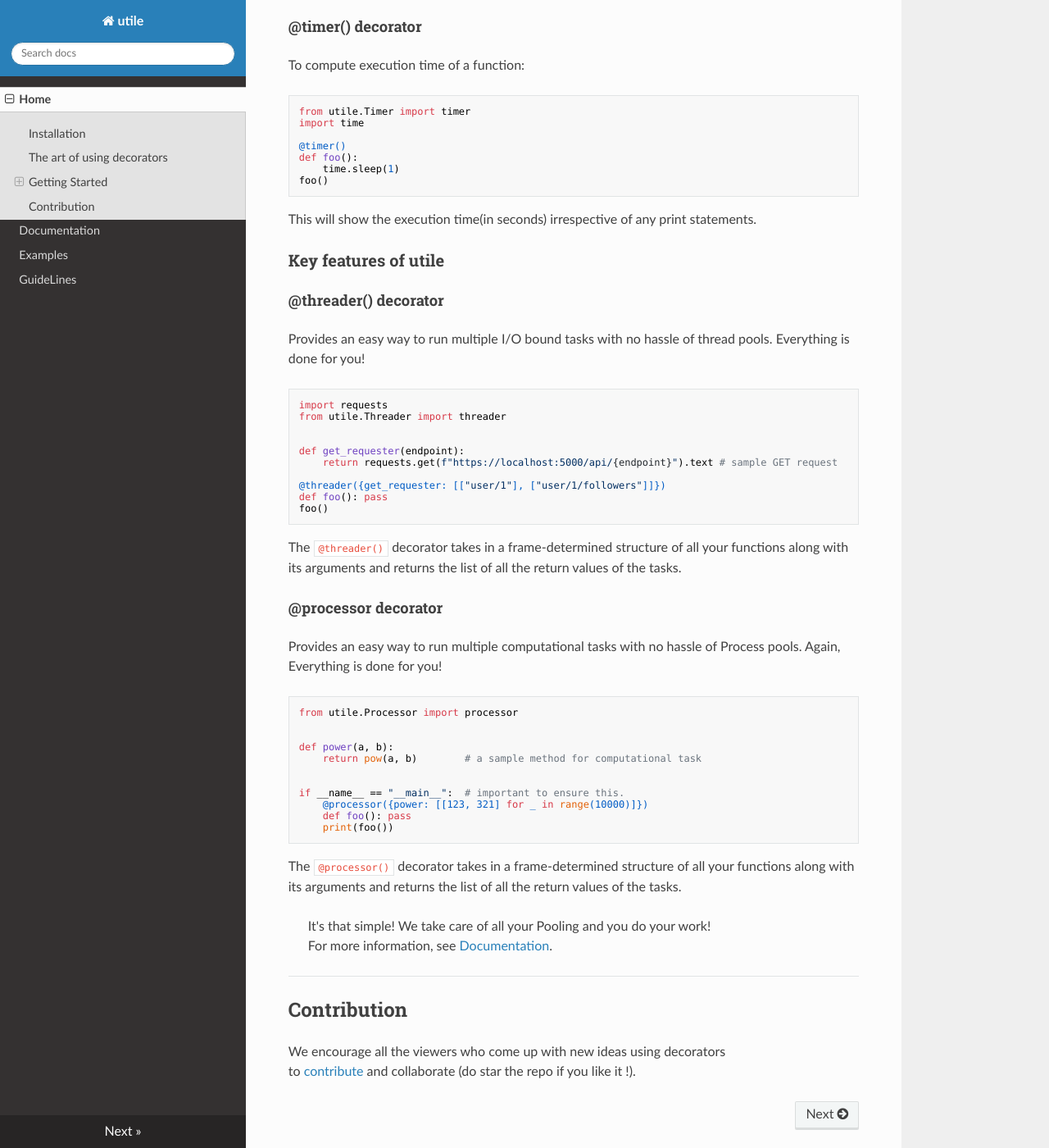
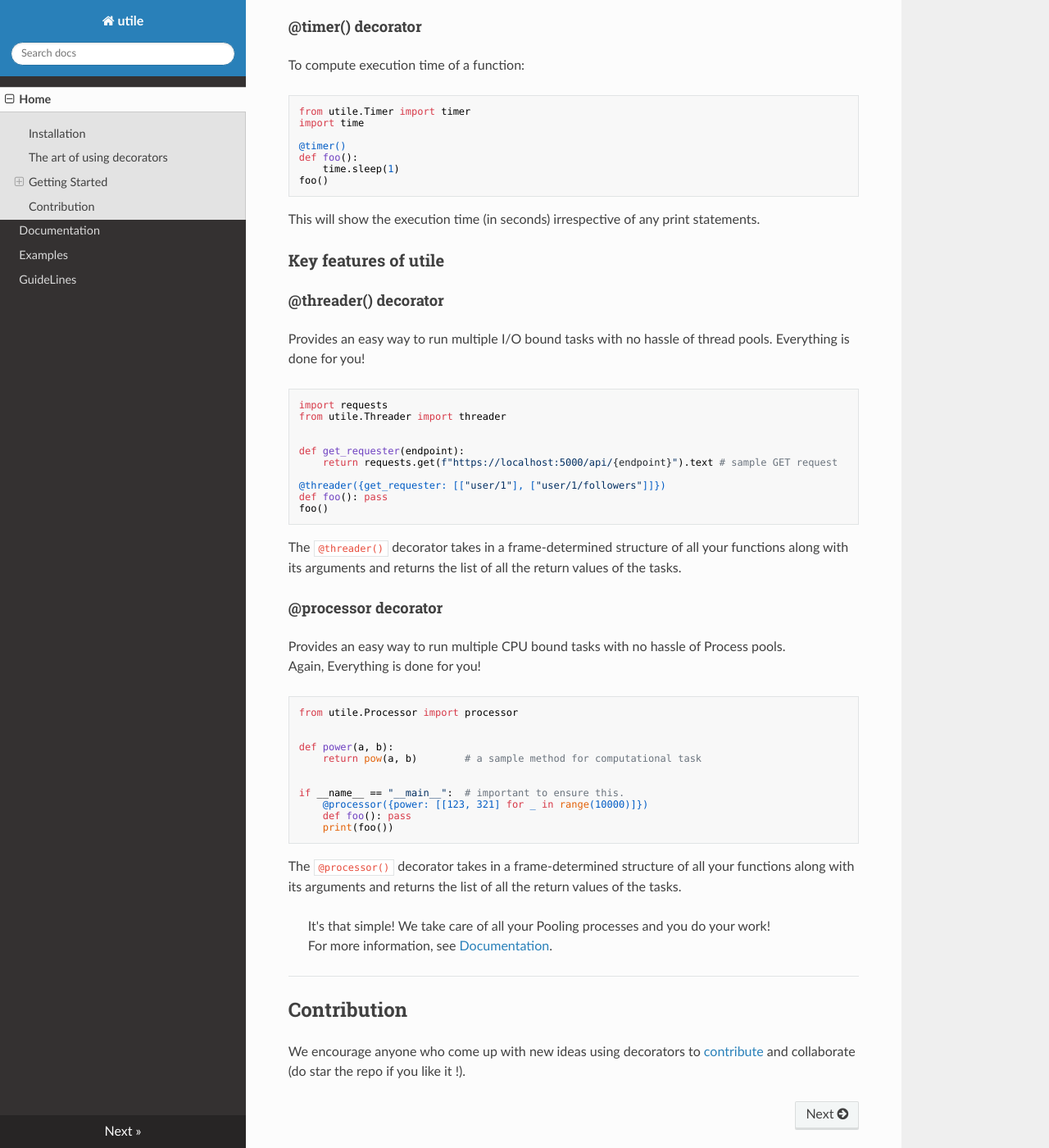
Before and after one commit to j0fiN/utile, an MkDocs documentation site: the page built from docs/index.md, in a window 1280 px wide and 1400 px high, scrolled down 940 px. Shown: the whole window at 82% size. Built offline with MkDocs 1.6.1, drawn with Linux system fonts in a browser that asks for light colours; nearby versions of some CDN libraries.

Commit message:
CHECK: checked

````diff
--- a/docs/index.md
+++ b/docs/index.md
@@ -8,7 +8,7 @@
 Install with:
 ```pip install utile```
 
-For [Google Colab](https://colab.research.google.com/notebooks/welcome.ipynb)
+For [Google Colab](https://colab.research.google.com/notebooks/welcome.ipynb):
 ```!pip install utile```
 ---
 ## The art of using decorators
@@ -32,7 +32,7 @@ def foo():
     time.sleep(1)
 foo()
 ```
-This will show the execution time(in seconds) irrespective of any print statements.
+This will show the execution time (in seconds) irrespective of any print statements.
 
 ### Key features of utile
 
@@ -55,7 +55,7 @@ The ``@threader()`` decorator takes in a frame-determined structure of all your
 and returns the list of all the return values of the tasks.
 
 #### @processor decorator
-Provides an easy way to run multiple computational tasks with no hassle of Process pools.
+Provides an easy way to run multiple CPU bound tasks with no hassle of Process pools.
 Again, Everything is done for you!
 ```python
 from utile.Processor import processor
@@ -73,10 +73,10 @@ if __name__ == "__main__":  # important to ensure this.
 The ``@processor()`` decorator takes in a frame-determined structure of all your functions along with its arguments
 and returns the list of all the return values of the tasks.
 
-> It's that simple! We take care of all your Pooling and you do your work!
+> It's that simple! We take care of all your Pooling processes and you do your work!
 For more information, see [Documentation](http://127.0.0.1:8000/documentation/).
 
 ---
 ## Contribution
-We encourage all the viewers who come up with new ideas using decorators
+We encourage anyone who come up with new ideas using decorators
 to [contribute](https://github.com/j0fiN) and collaborate (do star the repo if you like it !).
````
